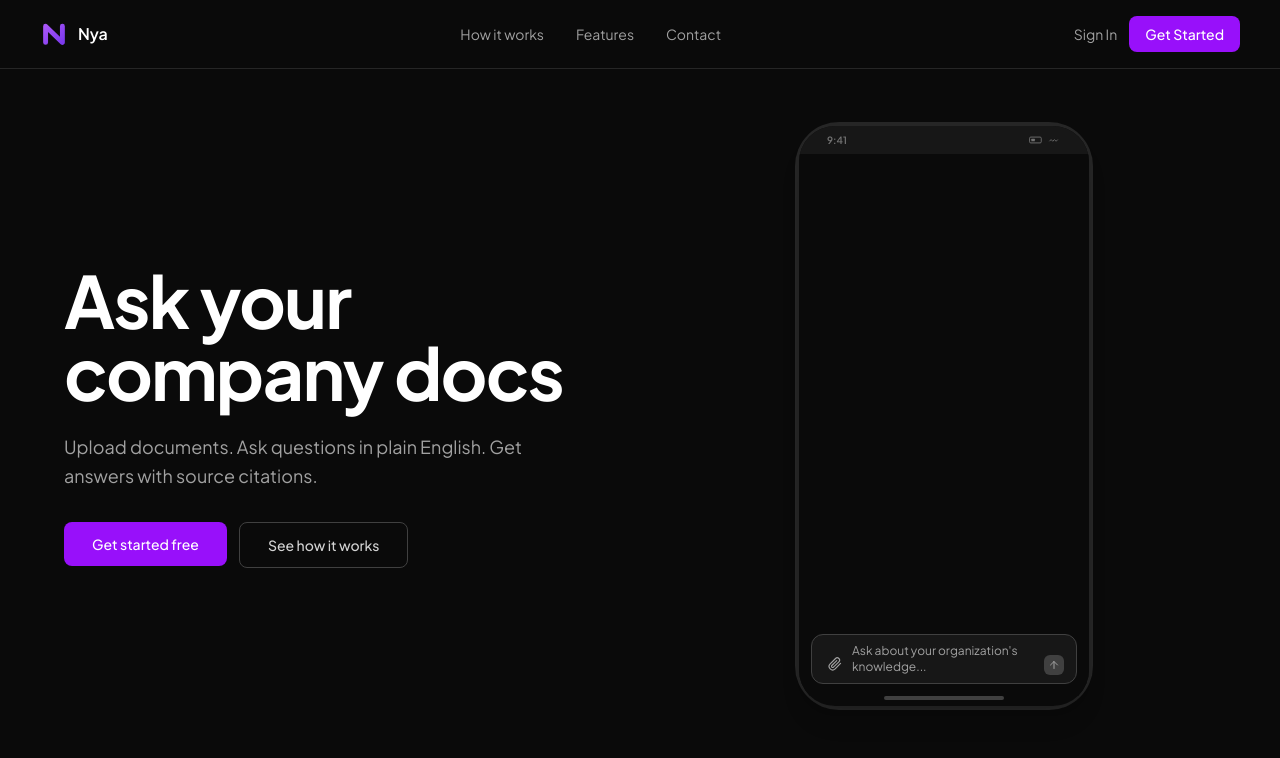
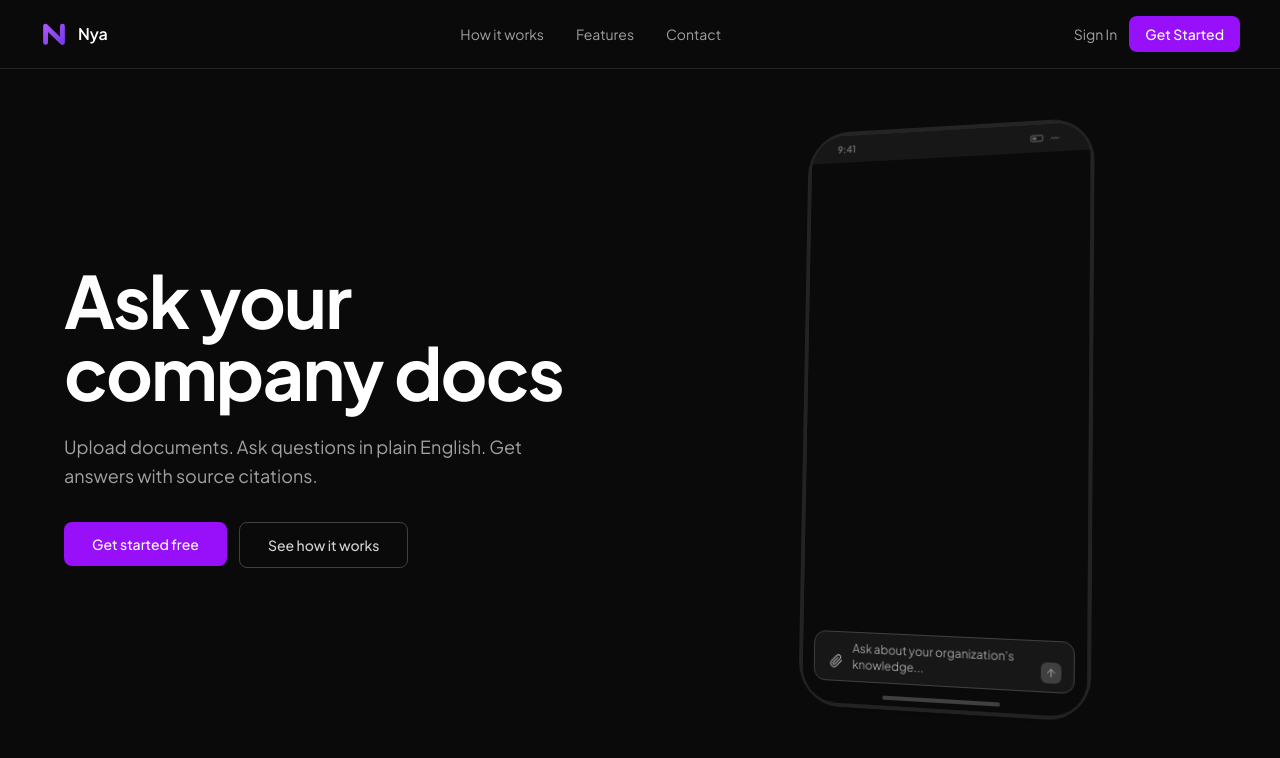
Before and after one commit to wsuitsindustries/nyaai-frontend, a React (Vite) app: page / in a window 1280 px wide. Shown: the top 758 px of the page. Built offline with nearby package versions, Linux system fonts and the light colour scheme; no server answers; the HTML template or start-up script is replaced by a standard one.

Commit message:
feat: 3D perspective tilt on hero phone mock

```diff
--- a/src/pages/Landing.tsx
+++ b/src/pages/Landing.tsx
@@ -136,11 +136,11 @@ export default function Landing() {
             </div>
           </div>
 
-          <div className="hidden lg:flex justify-center">
-            <div className="relative">
+          <div className="hidden lg:flex justify-center" style={{ perspective: '1200px' }}>
+            <div className="relative" style={{ transform: 'rotateY(-14deg) rotateX(3deg)', transformStyle: 'preserve-3d' }}>
               <div className="absolute -inset-1 rounded-[44px] bg-neutral-200 dark:bg-neutral-800" />
               <div className="absolute inset-0 rounded-[40px] bg-neutral-300 dark:bg-neutral-700" />
-              <div className="relative rounded-[36px] overflow-hidden bg-white dark:bg-neutral-950 shadow-xl flex flex-col" style={{ width: '290px', height: '580px' }}>
+              <div className="relative rounded-[36px] overflow-hidden bg-white dark:bg-neutral-950 flex flex-col shadow-2xl" style={{ width: '290px', height: '580px', boxShadow: '-4px 8px 40px rgba(0,0,0,0.12), 8px 12px 60px rgba(0,0,0,0.08)' }}>
                 <div className="h-7 bg-neutral-100 dark:bg-neutral-900 flex items-center justify-between px-7 text-[10px] text-neutral-500 shrink-0">
                   <span className="font-semibold">9:41</span>
                   <div className="flex items-center gap-1">
```
